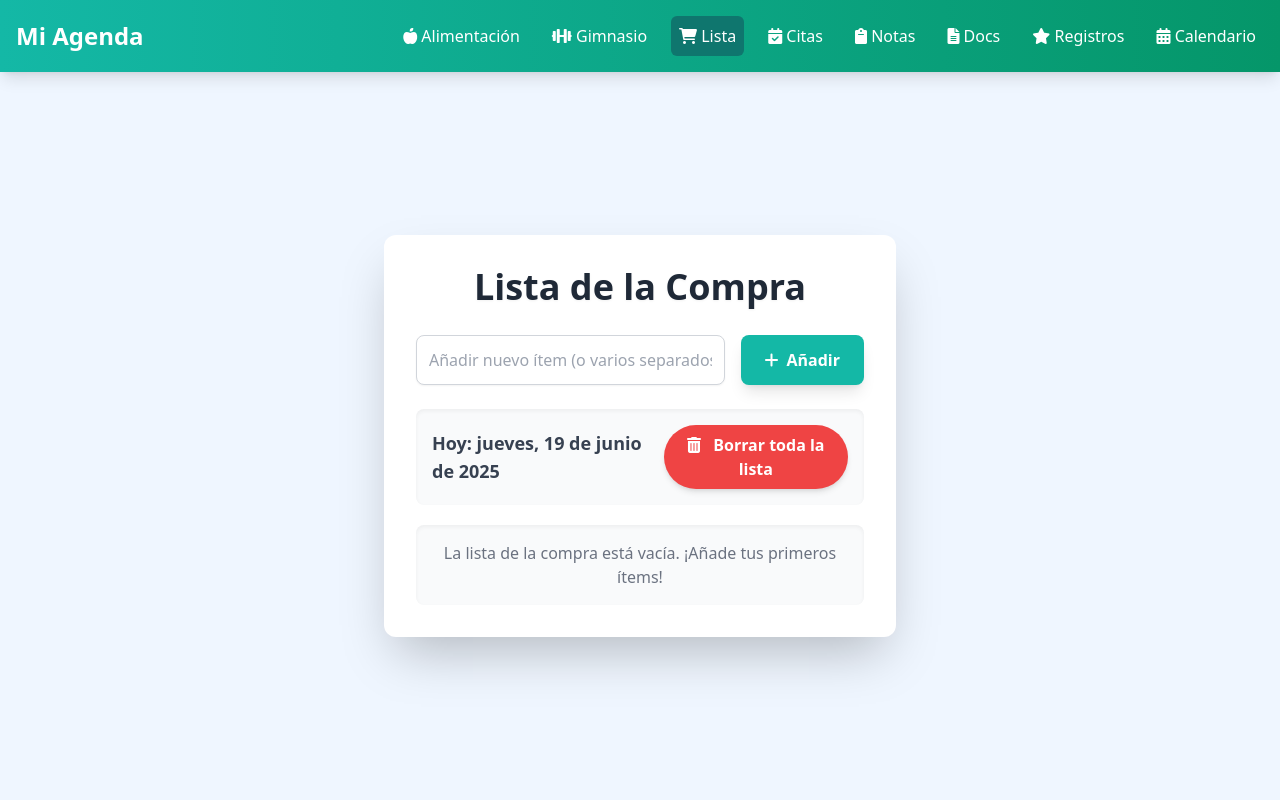
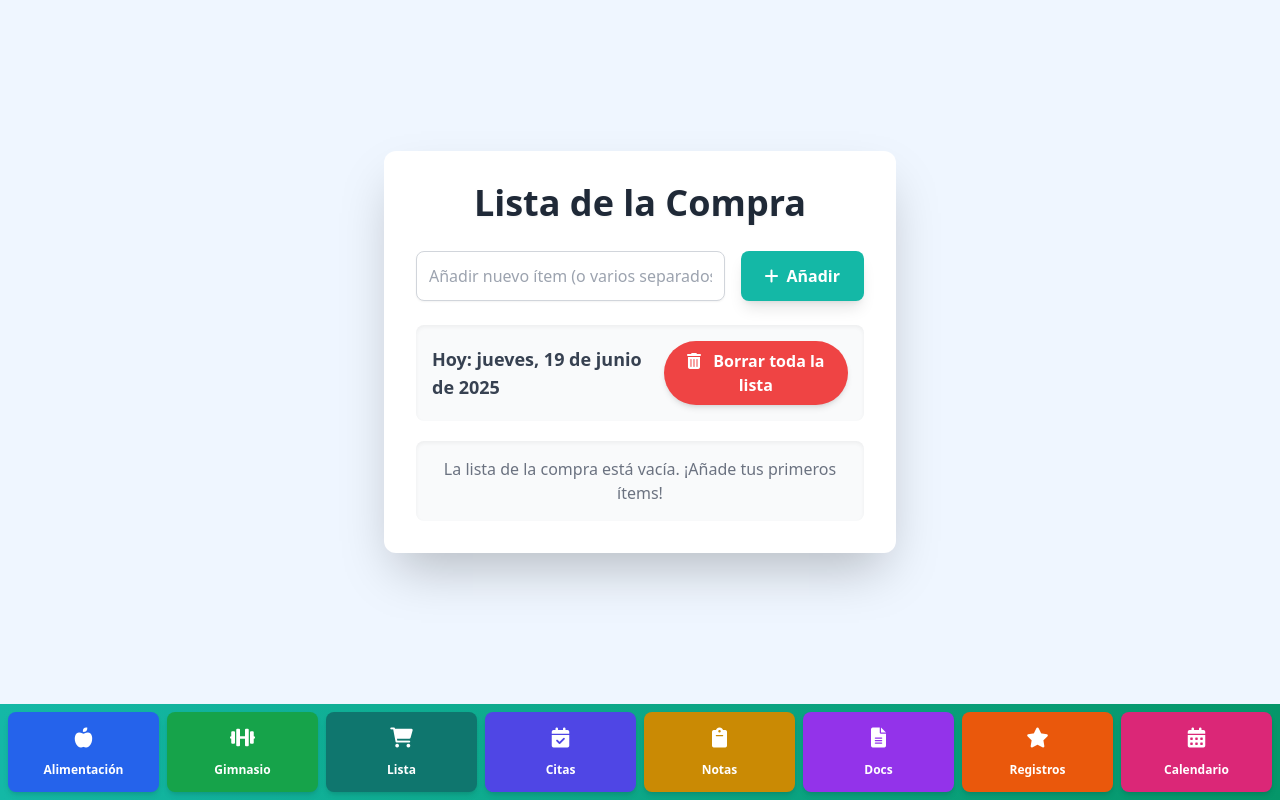
Before and after one commit to Drebak666/MiCalendario, a Flask app: page /lista in a window 1280 px wide. Run offline with Flask 3, Linux system fonts and the light colour scheme; data that the repository does not hold is empty; some libraries are stand-ins or nearby versions.

Commit message:
Add files via upload

```diff
--- a/templates/lista.html
+++ b/templates/lista.html
@@ -62,7 +62,8 @@
 
         .custom-modal-content {
             background: white;
-            padding: 24px;
+            /* Changed padding from fixed px to responsive Tailwind classes */
+            @apply p-4 sm:p-6; /* Adjusted padding for better mobile responsiveness */
             border-radius: 12px;
             box-shadow: 0 8px 16px rgba(0, 0, 0, 0.25);
             text-align: center;
@@ -138,42 +139,7 @@
 
     </style>
 </head>
-<body class="bg-blue-50 font-sans leading-normal tracking-normal min-h-screen flex flex-col">
-
-    <!-- Common Navigation Bar -->
-    <nav class="bg-gradient-to-r from-teal-500 to-emerald-600 p-4 text-white shadow-lg relative z-10">
-        <div class="container mx-auto flex justify-between items-center">
-            <div class="text-2xl font-bold">
-                <a href="/">Mi Agenda</a>
-            </div>
-            <div class="flex items-center space-x-4">
-                <a href="/alimentacion" class="relative hover:text-teal-200 transition-colors duration-200 p-2 rounded-md">
-                    <i class="fas fa-apple-alt"></i> Alimentación
-                </a>
-                <a href="/gimnasio" class="relative hover:text-teal-200 transition-colors duration-200 p-2 rounded-md">
-                    <i class="fas fa-dumbbell"></i> Gimnasio
-                </a>
-                <a href="/lista" class="relative hover:text-teal-200 transition-colors duration-200 p-2 rounded-md bg-teal-700">
-                    <i class="fas fa-shopping-cart"></i> Lista
-                </a>
-                <a href="/citas" class="relative hover:text-teal-200 transition-colors duration-200 p-2 rounded-md">
-                    <i class="fas fa-calendar-check"></i> Citas
-                </a>
-                <a href="/notas" class="relative hover:text-teal-200 transition-colors duration-200 p-2 rounded-md">
-                    <i class="fas fa-clipboard"></i> Notas
-                </a>
-                <a href="/documentacion" class="relative hover:text-teal-200 transition-colors duration-200 p-2 rounded-md">
-                    <i class="fas fa-file-alt"></i> Docs
-                </a>
-                <a href="/registros_importantes" class="relative hover:text-teal-200 transition-colors duration-200 p-2 rounded-md">
-                    <i class="fas fa-star"></i> Registros
-                </a>
-                <a href="/calendario" class="relative hover:text-teal-200 transition-colors duration-200 p-2 rounded-md">
-                    <i class="fas fa-calendar-alt"></i> Calendario
-                </a>
-            </div>
-        </div>
-    </nav>
+<body class="bg-blue-50 font-sans leading-normal tracking-normal min-h-screen flex flex-col pb-24"> <!-- Added pb-24 to body for footer space -->
 
     <div class="flex-grow flex items-center justify-center p-4">
         <div class="bg-white p-6 sm:p-8 rounded-xl shadow-2xl m-4 mx-auto max-w-lg w-full transform transition-all duration-300 hover:scale-[1.01]">
@@ -218,6 +184,44 @@
             </div>
         </div>
     </div>
+
+    <!-- Common Navigation Bar - Moved to bottom and restyled -->
+    <nav class="fixed bottom-0 left-0 w-full z-50 bg-gradient-to-r from-teal-500 to-emerald-600 p-2 shadow-lg">
+        <div class="container mx-auto grid grid-cols-2 sm:grid-cols-4 lg:grid-cols-8 gap-2 place-items-center">
+            <a href="/alimentacion" class="relative text-center w-full bg-blue-600 hover:bg-blue-700 text-white font-semibold py-3 px-2 rounded-lg transition-colors duration-200 shadow-md">
+                <i class="fas fa-apple-alt block text-xl mb-1"></i>
+                <span class="text-xs">Alimentación</span>
+            </a>
+            <a href="/gimnasio" class="relative text-center w-full bg-green-600 hover:bg-green-700 text-white font-semibold py-3 px-2 rounded-lg transition-colors duration-200 shadow-md">
+                <i class="fas fa-dumbbell block text-xl mb-1"></i>
+                <span class="text-xs">Gimnasio</span>
+            </a>
+            <a href="/lista" class="relative text-center w-full bg-teal-700 hover:bg-teal-800 text-white font-semibold py-3 px-2 rounded-lg transition-colors duration-200 shadow-md">
+                <i class="fas fa-shopping-cart block text-xl mb-1"></i>
+                <span class="text-xs">Lista</span>
+            </a>
+            <a href="/citas" class="relative text-center w-full bg-indigo-600 hover:bg-indigo-700 text-white font-semibold py-3 px-2 rounded-lg transition-colors duration-200 shadow-md">
+                <i class="fas fa-calendar-check block text-xl mb-1"></i>
+                <span class="text-xs">Citas</span>
+            </a>
+            <a href="/notas" class="relative text-center w-full bg-yellow-600 hover:bg-yellow-700 text-white font-semibold py-3 px-2 rounded-lg transition-colors duration-200 shadow-md">
+                <i class="fas fa-clipboard block text-xl mb-1"></i>
+                <span class="text-xs">Notas</span>
+            </a>
+            <a href="/documentacion" class="relative text-center w-full bg-purple-600 hover:bg-purple-700 text-white font-semibold py-3 px-2 rounded-lg transition-colors duration-200 shadow-md">
+                <i class="fas fa-file-alt block text-xl mb-1"></i>
+                <span class="text-xs">Docs</span>
+            </a>
+            <a href="/registros_importantes" class="relative text-center w-full bg-orange-600 hover:bg-orange-700 text-white font-semibold py-3 px-2 rounded-lg transition-colors duration-200 shadow-md">
+                <i class="fas fa-star block text-xl mb-1"></i>
+                <span class="text-xs">Registros</span>
+            </a>
+            <a href="/calendario" class="relative text-center w-full bg-pink-600 hover:bg-pink-700 text-white font-semibold py-3 px-2 rounded-lg transition-colors duration-200 shadow-md">
+                <i class="fas fa-calendar-alt block text-xl mb-1"></i>
+                <span class="text-xs">Calendario</span>
+            </a>
+        </div>
+    </nav>
 
     <script>
         // Get references to DOM elements
@@ -352,7 +356,8 @@
 
             items.forEach(item => {
                 const listItemCard = document.createElement('div');
-                listItemCard.classList.add('flex', 'items-center', 'justify-between', 'bg-white', 'p-4', 'rounded-lg', 'shadow-md', 'transition-all', 'duration-200', 'ease-in-out', 'border', 'border-gray-200');
+                // Adjusted item card to stack vertically on small screens, horizontal on larger
+                listItemCard.classList.add('flex', 'flex-col', 'sm:flex-row', 'items-start', 'sm:items-center', 'justify-between', 'bg-white', 'p-4', 'rounded-lg', 'shadow-md', 'transition-all', 'duration-200', 'ease-in-out', 'border', 'border-gray-200');
                 if (item.comprada) {
                     listItemCard.classList.add('opacity-70', 'bg-emerald-50', 'border-emerald-200');
                 }
@@ -389,11 +394,11 @@
 
 
                 listItemCard.innerHTML = `
-                    <div class="flex-grow flex flex-col sm:flex-row sm:items-center">
+                    <div class="flex-grow flex flex-col sm:flex-row sm:items-center w-full sm:w-auto mb-2 sm:mb-0">
                         <span class="text-gray-900 font-medium text-lg flex-grow ${item.comprada ? 'line-through text-gray-500' : ''}">${ingredientIconHtml}${item.item}</span>
                         <span class="text-gray-600 text-sm ml-0 sm:ml-4 whitespace-nowrap font-bold">${itemPrice > 0 ? itemPrice.toFixed(2) + '€' : 'Precio N/D'}</span>
                     </div>
-                    <div class="flex items-center gap-2 ml-4 mt-2 sm:mt-0">
+                    <div class="flex items-center justify-end gap-2 w-full sm:w-auto">
                         <button class="toggle-bought p-3 rounded-full ${item.comprada ? 'bg-emerald-200 text-emerald-700 hover:bg-emerald-300' : 'bg-blue-200 text-blue-700 hover:bg-blue-300'} btn-transition" data-id="${item.id}" title="${item.comprada ? 'Marcar como Pendiente' : 'Marcar como Comprado'}">
                             <i class="${item.comprada ? 'fas fa-undo text-lg' : 'fas fa-check text-lg'}"></i>
                         </button>
@@ -623,7 +628,7 @@
                         showCustomAlert('Ítem de la lista actualizado con el ingrediente.', 'Vínculo Exitoso');
                     }
 
-                    // Refresh ingredient cache and re-render shopping list to show price/icon
+                    // Refrescar la caché de ingredientes y volver a renderizar la lista de la compra para mostrar precio/icono
                     await fetchAllIngredients();
                     fetchShoppingList();
                 } catch (error) {
```
